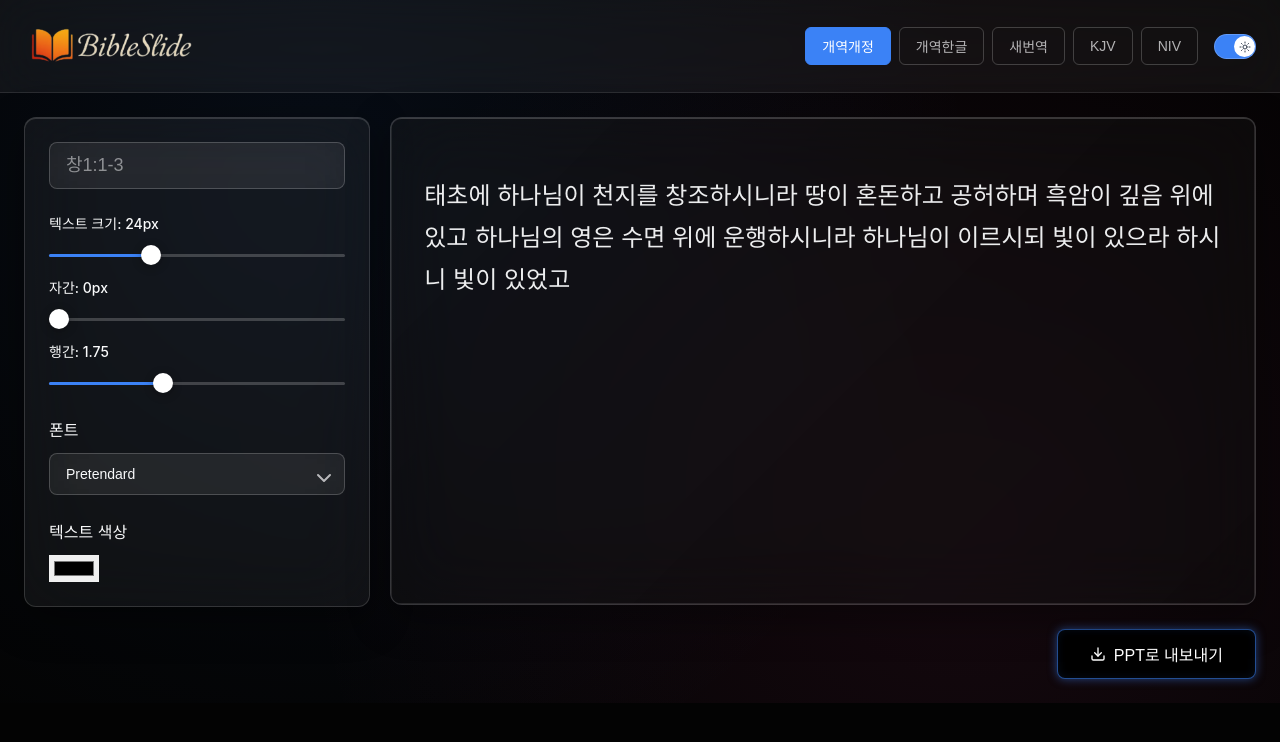
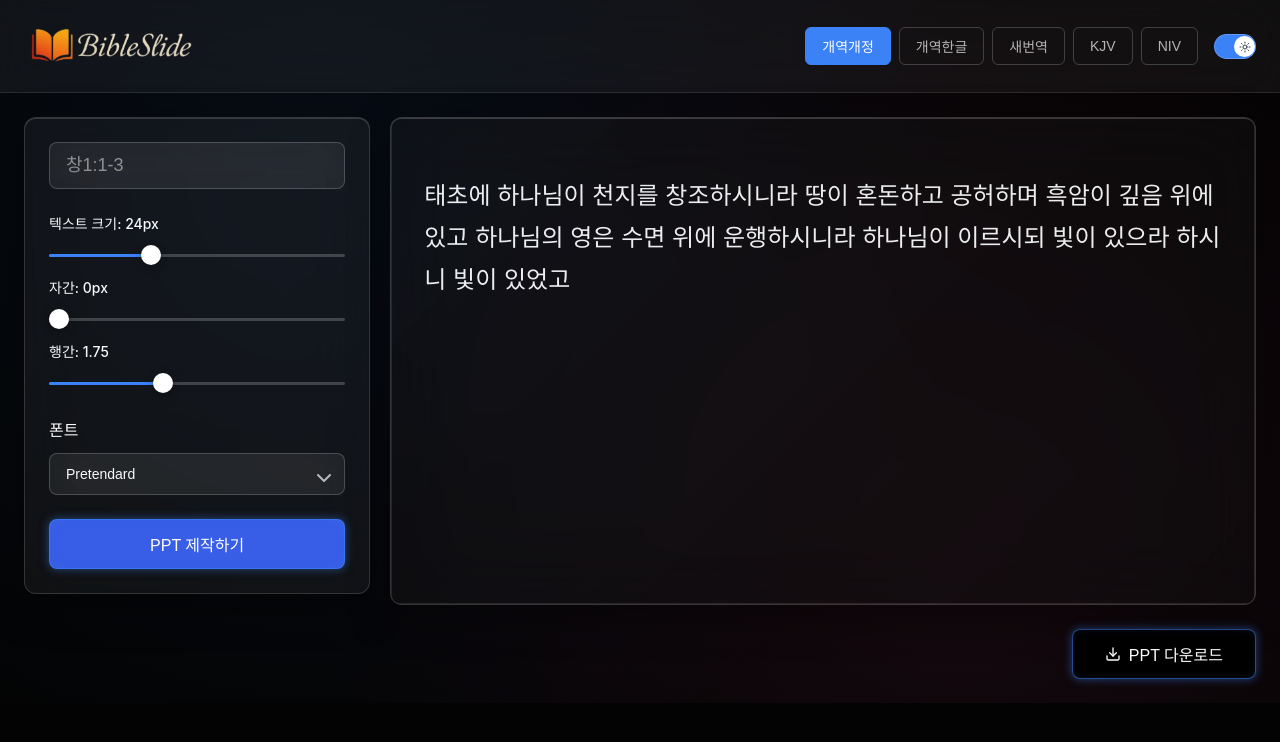
Before and after one commit to kangdy25/BibleSlide, a React (Vite) app: page / in a window 1280 px wide. Shown: the top 742 px of the page. Built offline with nearby package versions, Linux system fonts and the light colour scheme; the HTML template or start-up script is replaced by a standard one; a web font is replaced by a local one.

Commit message:
✨ [Feat] 프로그램 디자인 수정
- PPT 제작하기 버튼 추가
- Color Picker 제거
- 슬라이드 생성 방식 제거
- 전체 화면 사이즈 조정
- PPT 내보내기 버튼을 PPT 다운로드 버튼으로 변경

```diff
--- a/app/index.ts
+++ b/app/index.ts
@@ -10,7 +10,7 @@ let mainWindow: BrowserWindow | null;
 function createWindow() {
   mainWindow = new BrowserWindow({
     width: 1080,
-    height: 750,
+    height: 720,
     resizable: false,
     webPreferences: {
       preload: path.join(__dirname, "preload.js"),
--- a/src/App.tsx
+++ b/src/App.tsx
@@ -61,7 +61,7 @@ function App() {
           <div className={styles.exportSection}>
             <button className={styles.exportButton}>
               <Download className={styles.buttonIcon} />
-              <span>PPT로 내보내기</span>
+              <span>PPT 다운로드</span>
             </button>
           </div>
         </div>
--- a/src/ui/Sidebar.module.css
+++ b/src/ui/Sidebar.module.css
@@ -174,3 +174,31 @@
   width: 16px;
   height: 16px;
 }
+
+.exportSection {
+  display: flex;
+  justify-content: center;
+}
+
+.exportButton {
+  display: flex;
+  justify-content: center;
+  align-items: center;
+  gap: 0.5rem;
+  padding: 0.75rem 2rem;
+  width: 100%;
+  background: rgb(56, 94, 231);
+  color: white;
+  border: 1px solid rgba(59, 130, 246, 0.6);
+  border-radius: 0.5rem;
+  font-size: 1rem;
+  font-weight: 500;
+  cursor: pointer;
+  transition: all 0.2s ease;
+  box-shadow: 0 0 10px rgba(59, 130, 246, 0.5), inset 0 0 10px rgba(59, 130, 246, 0.1);
+}
+
+.exportButton:hover {
+  background: rgba(59, 130, 246, 1);
+  box-shadow: 0 0 15px rgba(59, 130, 246, 0.7), inset 0 0 15px rgba(59, 130, 246, 0.15);
+}
--- a/src/ui/Sidebar.tsx
+++ b/src/ui/Sidebar.tsx
@@ -17,8 +17,6 @@ export interface SidebarProps {
   setLineHeight: Dispatch<SetStateAction<number[]>>;
   font: string;
   setFont: Dispatch<SetStateAction<string>>;
-  fontColor: string;
-  setFontColor: Dispatch<SetStateAction<string>>;
 }
 
 const Sidebar = ({
@@ -31,9 +29,7 @@ const Sidebar = ({
   lineHeight,
   setLineHeight,
   font,
-  setFont,
-  fontColor,
-  setFontColor,
+  setFont
 }: SidebarProps) => {
 
   const allTextSliderProps = {
@@ -77,15 +73,10 @@ const Sidebar = ({
               </Select.Root>
             </div>
 
-            {/* 텍스트 색상 */}
-            <div className={styles.section}>
-              <label className={styles.sectionLabel}>텍스트 색상</label>
-              <input
-                type="color"
-                value={fontColor}
-                onChange={e => setFontColor(e.target.value)}
-                className={styles.colorInput}
-              />
+            <div className={styles.exportSection}>
+              <button className={styles.exportButton}>
+                <span>PPT 제작하기</span>
+              </button>
             </div>
           </div>
         </div>
```
